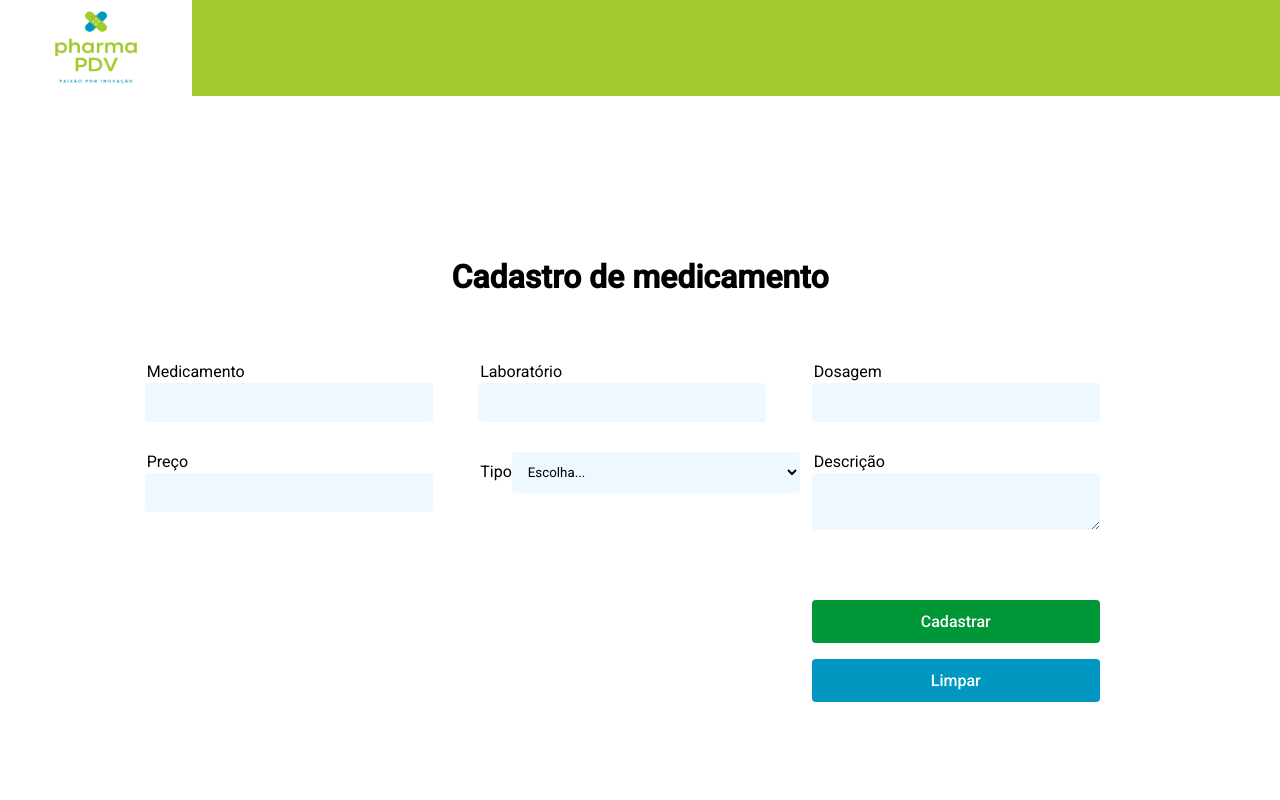
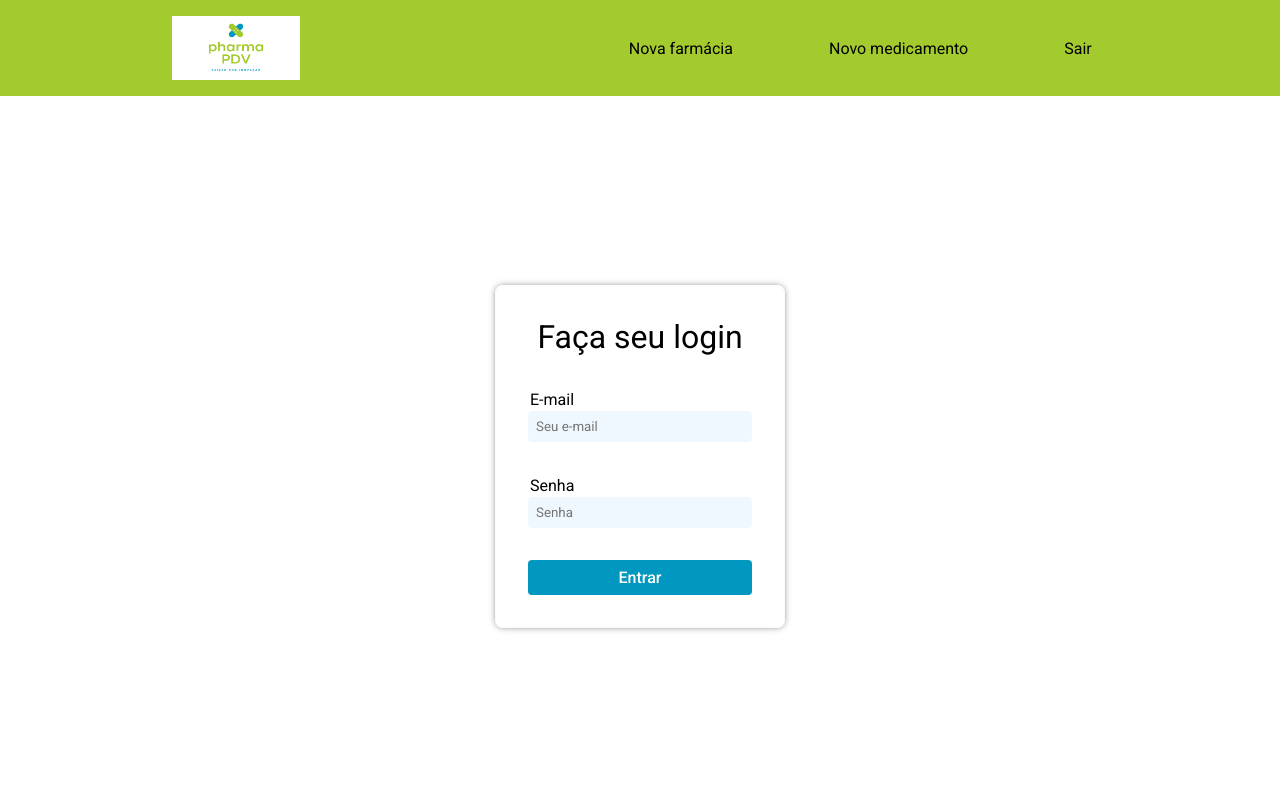
Before and after one commit to patriciagrocha/pharma-pdv, a React (Vite) app: page / in a window 1280 px wide. Shown: the top 800 px of the page. Built offline with nearby package versions, Linux system fonts and the light colour scheme; no server answers.

Commit message:
feat: routes

```diff
--- a/src/App.jsx
+++ b/src/App.jsx
@@ -1,20 +1,18 @@
 
 import "./global.css"
-// import { Login } from "./pages/login/Login"
-// import { NewPharmacy } from "./pages/newPharmacy/NewPharmacy"
-import { RegisterMed } from "./pages/registerMed/RegisterMed"
+
+import { AppProvider } from "./context/userContext"
+import { BrowserRouter } from "react-router-dom"
+import { RoutesApp } from "./Routes/RoutesApp"
+
 
 function App() {
-
-
   return (
-    <>
-    {/* <Login /> */}
-    {/* <NewPharmacy /> */}
-    <RegisterMed />
-
-    </>
+    <BrowserRouter>
+      <AppProvider>
+        <RoutesApp />
+      </AppProvider>
+    </BrowserRouter>
   )
 }
-
 export default App
--- /dev/null
+++ b/src/Routes/PrivateRoutes.jsx
@@ -0,0 +1,16 @@
+import { Route, Routes } from "react-router-dom";
+import { NewPharmacy } from "../pages/newPharmacy/NewPharmacy"
+import { RegisterMed } from "../pages/registerMed/RegisterMed"
+
+
+function PrivateRoutes () {
+  return (
+    <Routes>
+      <Route path="/new-pharmacy" element={<NewPharmacy />}/>
+      <Route path="/register-medicine" element={<RegisterMed />}/>
+      <Route path="*" element={<p>Path not resolved</p>} />
+    </Routes>
+  )
+}
+
+export { PrivateRoutes }
--- /dev/null
+++ b/src/Routes/PublicRoutes.jsx
@@ -0,0 +1,12 @@
+import { Route, Routes } from "react-router-dom";
+import { Login } from "../pages/login/Login"
+
+function PublicRoutes () {
+  return (
+    <Routes>
+      <Route path="/" element={<Login />}/>
+    </Routes>
+  )
+}
+
+export { PublicRoutes }
--- /dev/null
+++ b/src/Routes/RoutesApp.jsx
@@ -0,0 +1,19 @@
+
+import { useApp } from "../hooks/useApp"
+import { PrivateRoutes } from "./PrivateRoutes"
+import { PublicRoutes } from "./PublicRoutes"
+
+
+
+function RoutesApp() {
+    const { user } = useApp()
+
+    if (user?.email) {
+      return <PrivateRoutes/>
+    }
+    return (
+        <PublicRoutes/>
+    )
+}
+
+export { RoutesApp }
--- a/src/components/header/Header.jsx
+++ b/src/components/header/Header.jsx
@@ -1,10 +1,42 @@
-import { HeaderStyled } from "./Header.styled"
+import { HeaderStyled, LinkStyled, NavStyled } from "./Header.styled";
+
 
 function Header() {
+
+  const pages = [
+
+    {
+      route:"/new-pharmacy",
+      description:"Nova farmácia"
+    },
+    {
+      route:"/register-medicine",
+      description:"Novo medicamento"
+    },
+    {
+      route:"/",
+      description:"Sair"
+    }
+  ]
+
   return(
-    < HeaderStyled >
+    <HeaderStyled>
       <img src="src/assets/imgs/logo-white2.png" alt="logo pharma pdv" />
-    </ HeaderStyled >
+
+        <NavStyled>
+          {
+            pages.map(({route, description}) => {
+              return(
+                <LinkStyled key={route} to={route} >
+                  {description}
+                </LinkStyled>
+              )
+            })
+          }
+        </NavStyled>
+
+
+    </HeaderStyled>
   )
 }
 export { Header }
--- a/src/components/header/Header.styled.js
+++ b/src/components/header/Header.styled.js
@@ -1,8 +1,12 @@
+import { Link } from "react-router-dom"
 import styled from "styled-components"
 
 export const HeaderStyled = styled.header`
   width: 100%;
-  height: 4rem;
+  display: flex;
+  align-items: center;
+  justify-content: center;
+  padding: 0.5rem;
   background-color: #a4cb2e;
 
   & img {
@@ -10,13 +14,42 @@ export const HeaderStyled = styled.header`
     height: 4rem;
   }
 
-  @media( min-width:769px ){
-    height: 6rem;
-    img {
-      width:12rem;
-      height: 6rem;
 
-    }
+  @media( min-width:769px ) {
+    display: flex;
+    align-items: center;
+    justify-content: space-around;
+    padding: 1rem;
   }
 
 `
+
+export const NavStyled = styled.nav`
+  display: flex;
+  flex-direction: column;
+  align-items: center;
+  justify-content: center;
+
+  @media( min-width:769px ) {
+    display: flex;
+    flex-direction: row;
+    align-items: center;
+    gap: 4rem;
+  }
+
+`
+export const LinkStyled = styled( Link )`
+  text-decoration: none;
+  color: #000;
+  cursor: pointer;
+  padding: 4px;
+
+  @media( min-width:769px ) {
+    padding: .5rem 1rem;
+  }
+  &:hover {
+    background-color: #a2f2dd;
+    border-radius: 6px;
+  }
+
+`
--- a/src/context/userContext.jsx
+++ b/src/context/userContext.jsx
@@ -5,21 +5,24 @@ const AppContext = createContext();
 
 // eslint-disable-next-line react/prop-types
 function AppProvider({ children }) {
-  const { value, setValue } = useLocalStorage('user', {})
-  const [ user, setUser ] = useState({})
+  const { valueLocal, setValueLocal, getValue} = useLocalStorage('user')
+  const [ user, setUser ] = useState(getValue())
+
 
   useEffect(() => {
-    if(value) {
-      setUser(value)
+    if(user[0]) {
+      setUser(user[0])
     }
-  }, [setUser, value])
+  }, [user, valueLocal])
 
   const logout = () => {
-    setValue({})
+    //removeUser()
+    console.log("passou");
+    setValueLocal({})
   }
 
   return (
-      <AppContext.Provider value={{ value, setValue, user, logout }}>
+      <AppContext.Provider value={{ valueLocal, setValueLocal, user, logout }}>
           {children}
       </AppContext.Provider>
     )
--- /dev/null
+++ b/src/hooks/useApp.js
@@ -0,0 +1,15 @@
+import { useContext } from "react";
+import { AppContext } from "../context/userContext";
+
+
+function useApp() {
+  const context = useContext(AppContext);
+
+  if (!context) {
+      throw new Error("The App must be used within a AppProvider")
+  }
+
+  return context;
+}
+
+export { useApp }
--- a/src/hooks/useLocalStorage.js
+++ b/src/hooks/useLocalStorage.js
@@ -14,6 +14,10 @@ const useLocalStorage = (key) => {
       localStorage.setItem(key, JSON.stringify([]));
       return []
     }
+  }
+
+  const removeValue = () => {
+    return localStorage.removeItem(key)
   }
 
   const [valueLocal, setValueLocal] = useState([])
@@ -37,7 +41,9 @@ const useLocalStorage = (key) => {
 
   return{ //retorna um obj
     valueLocal,
-    setValueLocal: updateValue
+    setValueLocal: updateValue,
+    getValue: getLocalStorageValue,
+    removeUser: removeValue
   }
 
 }
--- a/src/pages/login/Login.jsx
+++ b/src/pages/login/Login.jsx
@@ -4,6 +4,9 @@ import * as yup from "yup"
 import { FormLoginStyled, InputLoginStyled, MainLoginStyled } from "./Login.styled"
 import { Header } from "../../components/header/Header"
 import { Footer } from "../../components/footer/Footer"
+import { useApp } from "../../hooks/useApp"
+import { useNavigate } from "react-router-dom"
+
 
 const schema = yup.object().shape({
   email: yup.string()
@@ -21,9 +24,17 @@ function Login(){
     handleSubmit,
     formState: { errors} } = useForm({resolver: yupResolver(schema)})
 
+  const { setValueLocal} = useApp()
+
+  const navigate = useNavigate()
+
   const onSubmit = (data) => {
     console.log(data);
+    setValueLocal(data)
+    navigate("/new-pharmacy")
   }
+
+
 
   return (
     <>
```
